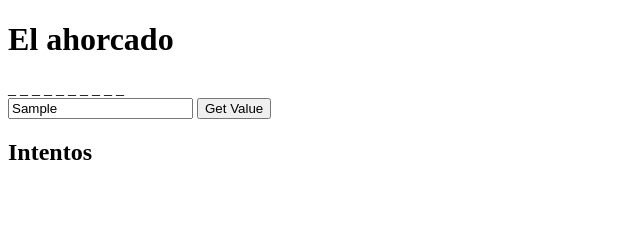
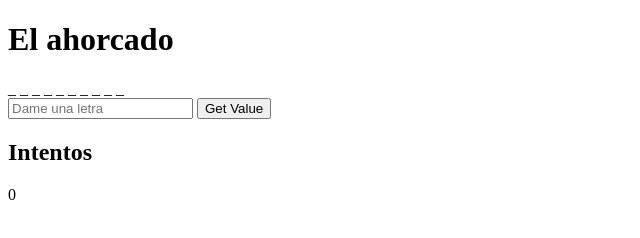
Before and after one commit to Natilenva/ahorcado-grupoD, a plain HTML site: page index.html in a window 1280 px wide. Both pictures are taken after typing "Sample" into the empty fields and a click on the button "Get Value". Shown: the full height of the page, 0-640 px from the left. Drawn offline with Linux system fonts and the light colour scheme.

Commit message:
9 enero 2024

```diff
--- a/index.html
+++ b/index.html
@@ -19,13 +19,18 @@
 
     <form class="my-form">
       <!-- <input type="text" placeholder="Type " name="my-input"> -->
-      <input type="text" id="inputLetra" placeholder="Dame una letra" name="valueOfAtrNameOfinput"/>
+      <input
+        type="text"
+        id="inputLetra"
+        placeholder="Dame una letra"
+        name="valueOfAtrNameOfinput"
+      />
       <button id="idButton">Get Value</button>
       <!-- <button type="reset">Borrar</button> -->
     </form>
 
     <h2>Intentos</h2>
-    <div id="Intentos"></div>
+    <div id="Intentos">0</div>
 
     <script src="./main.js"></script>
   </body>
--- a/main.js
+++ b/main.js
@@ -1,3 +1,14 @@
+/* HELP:
+ /*
+    //*iterate:
+    iterate over strings: for or for..of
+    iterate over an array – we can use forEach, for or for..of.
+    map- iterate and return the data for each element
+    for/in - iterar sobre todas las propiedades enumerables de un objeto
+
+    //* el input siempre devuelve un string!?
+*/
+
 'use strict';
 //1.La aplicación debe tener una lista interna de palabras:
 //Arrays are a special type of objects. The typeof operator in JavaScript returns "object" for arrays.
@@ -6,186 +17,168 @@ const palabras = ['js', 'javascript'];
 let letrasPalabraAleatoriaEnGuiones = [];
 let letra = '';
 
-
 // 2. e inicialmente escoger una aleatoriamente.
 const palabraAleatoria = palabras[Math.floor(Math.random() * palabras.length)];
 console.log('2:palabraAleatoria: ' + palabraAleatoria);
 
-
 //! 3. Esa palabra se debe mostrar en pantalla
 // abajo después del punto 4
 
-
 //? 4. pero con cada letra sustituida por un guión bajo (_) -------------
 
-//The split() method splits/divide a string into an array of substrings.
+//* The split() method splits/divide a string into an array of substrings.
 let letrasPalabraAleatoria = palabraAleatoria.split('');
-console.log('4.1:letrasPalabraAleatoria: '+letrasPalabraAleatoria);
+console.log('4.1:letrasPalabraAleatoria: ' + letrasPalabraAleatoria);
 
 //sustituir cada letra por un _
-letrasPalabraAleatoria.forEach(element => {
+letrasPalabraAleatoria.forEach((element) => {
   letrasPalabraAleatoriaEnGuiones.push('_');
 });
 /* for (let letra of letrasPalabraAleatoria) {
   letrasPalabraAleatoriaEnGuiones.push('_');
 } */
-console.log('4.2:letrasPalabraAleatoriaEnGuiones: '+letrasPalabraAleatoriaEnGuiones);
-
+console.log(
+  '4.2:letrasPalabraAleatoriaEnGuiones: ' + letrasPalabraAleatoriaEnGuiones
+);
 
 //! 3. Esa palabra se debe mostrar en pantalla
 
 //* 3.1 Cazamos <div id="palabra"></div>
 let palabraHtml = document.querySelector('#palabra');
-/* let palabraHtml = document.getElementById('palabra'); */
-//console.log(`palabraHtml`+palabraHtml);
-//console.log(palabraHtml.innerHTML);
 
-//mio:
-/* const divIdPalabra = document.getElementById('palabra');
-console.dir(divIdPalabra);//div#palabra
-console.log(divIdPalabra.id);
-document.getElementById('palabra').innerHTML = letrasPalabraAleatoriaEnGuiones; */
-
-// 3.2 The join() method returns an array as a string. Return: a string,	the array values, separated by the specified separator.
+//* 3.2 The join() method returns an array as a string. Return: a string,	the array values, separated by the specified separator.
 let palabraConGuionesSinComas = letrasPalabraAleatoriaEnGuiones.join(' ');
-console.log('3.2 palabraConGuionesSinComas: '+palabraConGuionesSinComas);
+console.log('3.2 palabraConGuionesSinComas: ' + palabraConGuionesSinComas);
 
 //* 3.3 COLOCAMOS la palabra en document(DOM)
 //innerHTML: Sets the HTML content (inner HTML) of an element.
 palabraHtml.innerHTML = palabraConGuionesSinComas;
-
 
 //? 6. Si la letra está en la palabra
 // hacer un codicional en javascript con un loop que recorra la palabra
 
 //*6.1 ¿ CAZAR la letra q El usuario introduce en el input:
 
-  // 6.1.1 CAZAR el Formulario
-  let form = document.querySelector(".my-form");
+//* 6.1.1 CAZAR el Formulario
+let form = document.querySelector('.my-form');
 
-  // 6.1.2 crear EVENTO para cazar los valores del Formulario, en este caso el input del Formulario
+//! variable q recupera los valores de localStorage
+let localStrg2 = '';
+let fallos = 0;
+let fallos1 = 0;
+let fallosTotal = 0;
+//* 6.1.2 crear EVENTO para cazar los valores del Formulario, en este caso el input del Formulario:
 //<input type="text" id="inputLetra" placeholder="Dame una letra" name="valueOfAtrNameOfinput"/>?
-  form.addEventListener("submit", function (e) {
-    e.preventDefault() // This prevents the window from reloading
+form.addEventListener('submit', function (e) {
+  e.preventDefault(); // This prevents the window from reloading
 
-
-    //!si en palabraConOcurrenciasEnDOM hay algún caracter/substring distinto de _
-    //!entonces q coloque en el document(DOM) la palabraConOcurrenciasEnDOM
-    //!sino     q coloque en el document(DOM) la palabraConGuionesSinComas
-
-    /* palabraConOcurrenciasEnDOM.innerHTML = palabraConOcurrenciasYespacios; */
-
-    /* let palabraConOcurrenciasYespacios2 = '';
-    palabraConOcurrenciasYespacios2 += palabraConOcurrenciasYespacios;
-    console.log(palabraConOcurrenciasYespacios2); */
-
-
-    //cazando valor del input
+  //*cazando valor del input
   let userInput = form.valueOfAtrNameOfinput.value;
-    console.log('LETRA Q INTRODUCE EL USUARIO: '+userInput);
+  console.log('LETRA Q INTRODUCE EL USUARIO: ' + userInput);
 
   //? 7. deben visualizarse todas sus ocurrencias.
   //si la condicion se cumple debe visualizarse esa letra en la posición que corresponda, sustituyendo al guion.
 
-    //! la letra recogida está dentro de la palabra?:
-      //*q varible eligimos, palabraAleatoria o letrasPalabraAleatoria ???
-      //* el input siempre devuelve un string!?
-      //palabraAleatoria?
-      //palabraConGuionesSinComas?
-      /* console.log('2:palabraAleatoria: ' + palabraAleatoria);
-      console.log(typeof palabraAleatoria);
-      console.log('3.2 palabraConGuionesSinComas: '+palabraConGuionesSinComas);
-      console.log(typeof palabraConGuionesSinComas); */
+  // la letra recogida está dentro de la palabra?:
+  //q varible eligimos de todas las q tenemos, palabraAleatoria?
 
-      /* iterar sobre cada letra de la palabra */
-      /*
-      iterate over strings: for or for..of
-      iterate over an array – we can use forEach, for or for..of.
-      map- iterate and return the data for each element
-      for/in - iterar sobre todas las propiedades enumerables de un objeto
-      */
+  //si la letra está dentro agregarla a la palabra con guiones,
+  //sustituyendo cada guión por la letra
 
-    //!si la letra está dentro agregarla a la palabra con guiones,
-      //!sustituyendo cada guión por la letra
-
+  //creamos una variable para construir la palabra con ocurrencias = palabraConOcurrencias
+  //la inicializamos siempre a un String vacío, cada vez q lanzamos el evento, para construirla de nuevo
   let palabraConOcurrencias = '';
 
   for (const letra of palabraAleatoria) {
-        console.log('letra de palabraAleatoria: '+letra);
-        if (letra === userInput) {
+    //console.log('letra de palabraAleatoria: '+letra);
+    //si la letra de la palabra Aleatoria es igual a la q introduce el usuario
+    // o está incluida en el el localStorage, la guardamos en palabraConOcurrencias
+    if (letra === userInput || localStrg2.includes(letra)) {
       /* console.log('ok');   */
       palabraConOcurrencias += letra;
-          }else{
+      fallos = 0;
+
+      console.log('if ' + fallos);
+    } else {
       /* console.log('fallo'); */
       palabraConOcurrencias += '_';
+      //si tenemos un unico guion bajo entonces fallo
+
+      // si no no hagas nada
     }
-          console.log('palabraConOcurrencias: '+palabraConOcurrencias);
+    // aumentarContadorFallos();
+    //console.log('palabraConOcurrencias: '+palabraConOcurrencias);
   }
 
-    //! Ver en pantalla la palabraConOcurrencias
+  //Si la letra que introduce el usuario está dentro de la palabra aleatoria OR está incluida dentro del localStorage
 
-    //* cazar el element del DOM donde está la palabra con guiones para visualizar las ocurrencias:
+  if (palabraAleatoria.includes(userInput) || localStrg2.includes(userInput)) {
+    console.log('acierto');
+  } else {
+    fallos++;
+  }
+  console.log('fallosTotal ' + fallos);
+  // fallosTotal = fallos1 + 1;
+  // console.log('fallos fuera de for: ' + fallosTotal);
+  // function aumentarContadorFallos() {
+  //   fallos++;
+  //   document.getElementById('Intentos').textContent = fallos;
+  // }
+
+  // console.log('numero de ' + fallos);
+  form.reset();
+
+  //* Ver en pantalla la palabraConOcurrencias -------------------------------------------------
+
+  //* cazar el element del DOM donde colocamos la palabraConOcurrencias
   const palabraConOcurrenciasEnDOM = document.querySelector('#palabra');
   /* console.log('palabraConOcurrenciasEnDOM: '+palabraConOcurrenciasEnDOM); */
 
-    //* Colocar en pantalla la palabraConOcurrencias
+  //* Colocar en document la palabraConOcurrencias
   //palabraConOcurrenciasEnDOM.innerHTML = palabraConOcurrencias;
 
-    //! Ver en pantalla la palabraConOcurrencias pero con espacios entre las letras???
+  //* Colocar en document la palabraConOcurrencias pero con espacios entre las letras?
   //The split() method splits/divide a string into an array of substrings.
   let palabraConOcurrenciasArray = palabraConOcurrencias.split('');
-    console.log('palabraConOcurrenciasArray: '+ palabraConOcurrenciasArray);
+  console.log('palabraConOcurrenciasArray: ' + palabraConOcurrenciasArray);
 
   // 3.2 The join() method returns an array as a string. Return: a string,	the array values, separated by the specified separator.
-    let palabraConOcurrenciasYespacios = palabraConOcurrenciasArray.join(' ') ;
-    console.log('palabraConOcurrenciasYespacios: '+palabraConOcurrenciasYespacios);
+  let palabraConOcurrenciasYespacios = palabraConOcurrenciasArray.join(' ');
+  console.log(
+    'palabraConOcurrenciasYespacios: ' + palabraConOcurrenciasYespacios
+  );
 
   //* Colocar en pantalla la palabraConOcurrencias pero con espacios entre las letras
   palabraConOcurrenciasEnDOM.innerHTML = palabraConOcurrenciasYespacios;
 
-    //! PERSISTENCIA DE DATOS??
-    //! la palabraConOcurrenciasEnDOM como hacerla permanecer al hacer un nuevo submit???
+  //* PERSISTENCIA DE DATOS? ----------------------------------------------------------------------------
+  // ¿la palabraConOcurrenciasEnDOM como hacerla permanecer en el document al pulsar de nuevo el botón
+  //(y lanzar de nuevo el evento)???
 
-    //si en palabraConOcurrenciasEnDOM hay algún caracter/substring distinto de _
-    //entonces q coloque en el document(DOM) la palabraConOcurrenciasEnDOM
-    //sino     q coloque en el document(DOM) la palabraConGuionesSinComas
+  //* Guardar datos en el localStorage:
+  // sintaxis: localStorage.setItem(clave, valor);
+  localStorage.setItem(
+    'palabraConOcurrenciasEnDOM',
+    palabraConOcurrenciasYespacios
+  ); //! la clave entre ''
 
-    /* let palabraConOcurrenciasYespacios2 = '';
-    palabraConOcurrenciasYespacios2 += palabraConOcurrenciasYespacios;
-    console.log(palabraConOcurrenciasYespacios2); */
-
-
-    /* LOCAL STORAGE */
-    //localStorage.setItem("nombre", "Jane Doe");
-
-
-    let localStrg = localStorage.setItem(palabraConOcurrenciasEnDOM, palabraConOcurrenciasYespacios);
-    /* localStorage.getItem(clave); */
-    let localStrg2 = localStorage.getItem(palabraConOcurrenciasEnDOM);
-
-    console.log('localStrg2: '+ localStrg2);
-
-
-    /* palabraConOcurrenciasEnDOM.innerHTML = localStrg2; */
-
-    /* const misDatosJSON = JSON.parse(misDatos); */
-    /* const misDatosJSON = JSON.parse(localStrg);
-    console.log(misDatosJSON); */
-
+  //* Leer datos del localStorage:
+  //! localStrg2 declarada fuera del evento
+  // sintaxis: localStorage.getItem(clave);
+  localStrg2 = localStorage.getItem('palabraConOcurrenciasEnDOM');
+  console.log('localStrg2: ' + localStrg2);
 });
-
 
 //? 8.Si no está en la palabra el jugador acumula un fallo.
 // si la condicion no se cumple, no hay sustitucion de guion. Y se resta/suman los fallos.
 
 //si la letra NO está dentro de la palabra,
-  // crear un acumulador de errores
 // visualizar el error en el DOM
 //cazar el element del DOM donde están los errores/intentos para visualizarlos?
 
-
-
-
+//? 9.Se pueden tener hasta 6 fallos.
+// si tiene 7 falos Game Over
+// crear un sumatorio/acumulador de errores
 
 /* okokok---------------------------------------------------- */
 /* <button id="idButton">Comprobar</button> */
```
Also changed, not shown: 1 other file. Lines whose indentation alone changed are shown as unchanged.
